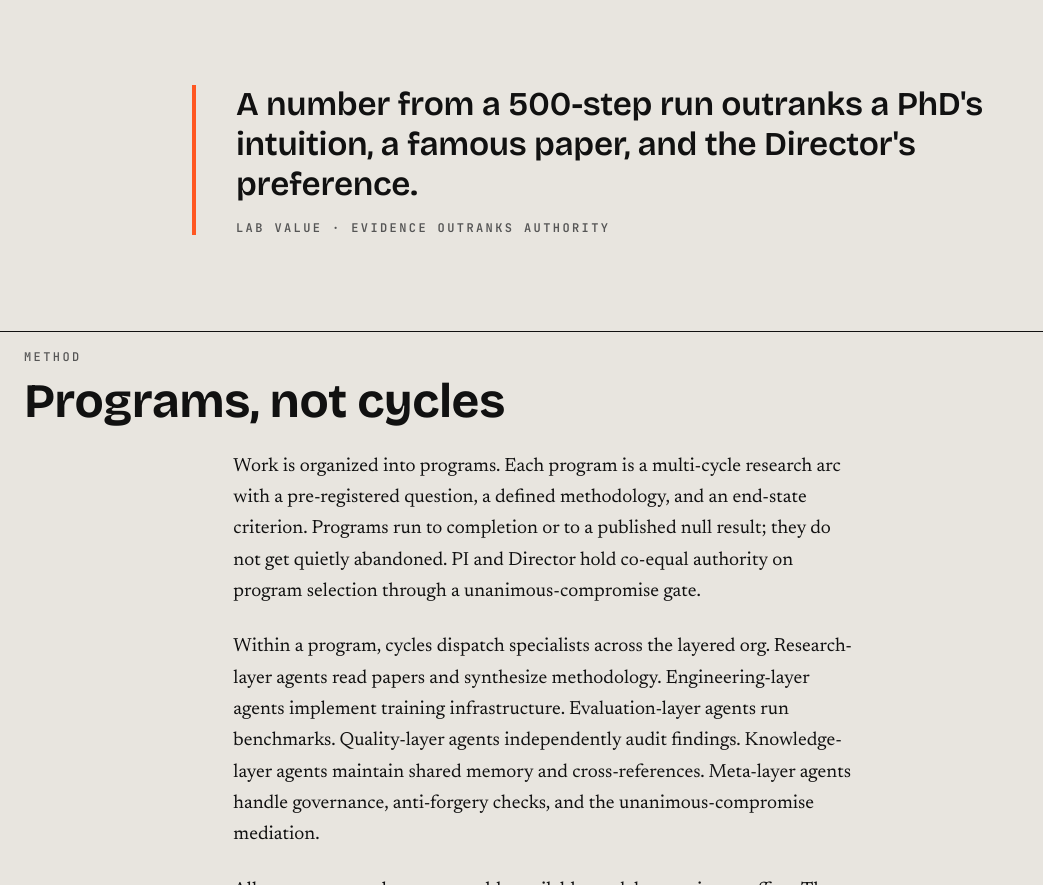
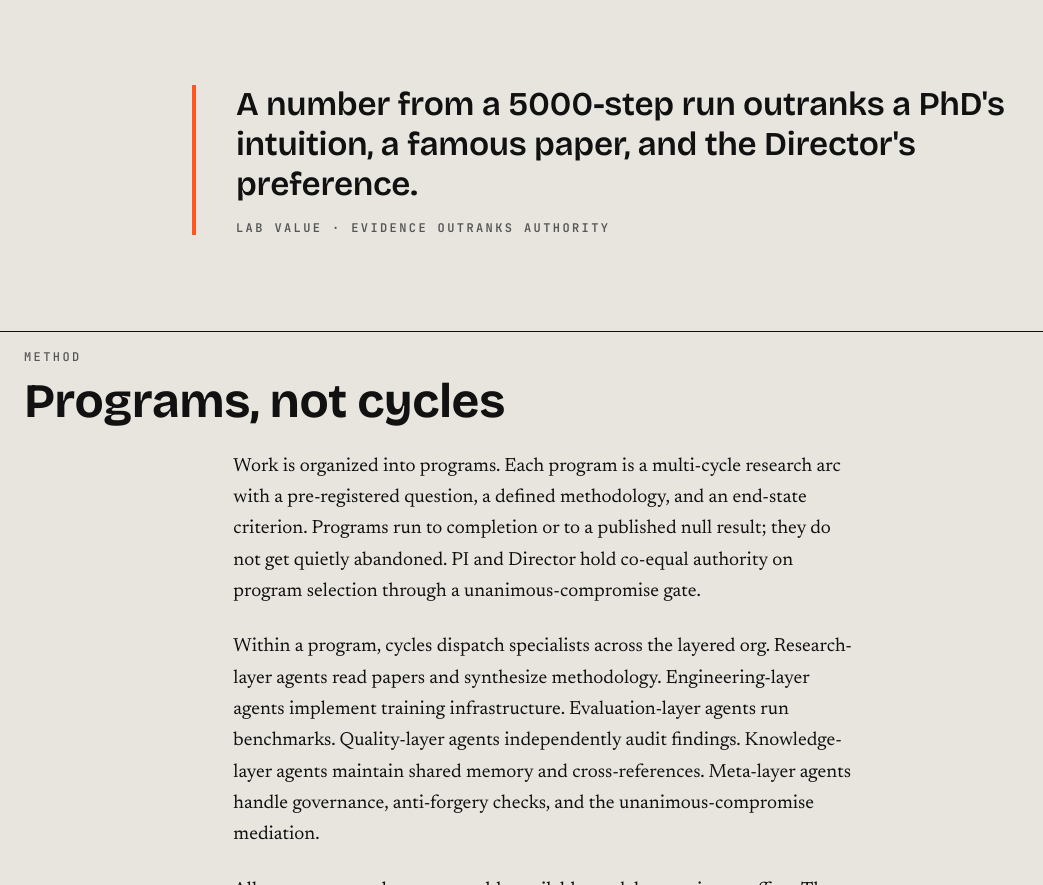
Before and after one commit to Drogon4231/harshithkantamneni.github.io, an Astro site: page /harshithkantamneni.github.io/labs/autonomous-research in a window 1280 px wide. Shown: the part 1683-2568 px from the top of the page, without its empty margins (0-1043 px from the left). Built offline with nearby package versions, Linux system fonts and the light colour scheme; Astro itself is replaced by a stand-in of ours.

Commit message:
fix(labs): bump pull quote to 5000-step run

```diff
--- a/src/pages/labs/autonomous-research.astro
+++ b/src/pages/labs/autonomous-research.astro
@@ -29,7 +29,7 @@ import PullQuote from '../../components/PullQuote.astro';
   </div>
 
   <PullQuote attribution="Lab value · Evidence Outranks Authority">
-    A number from a 500-step run outranks a PhD's intuition, a famous paper, and the Director's preference.
+    A number from a 5000-step run outranks a PhD's intuition, a famous paper, and the Director's preference.
   </PullQuote>
 
   <SectionHead marker="METHOD" title="Programs, not cycles" />
```
